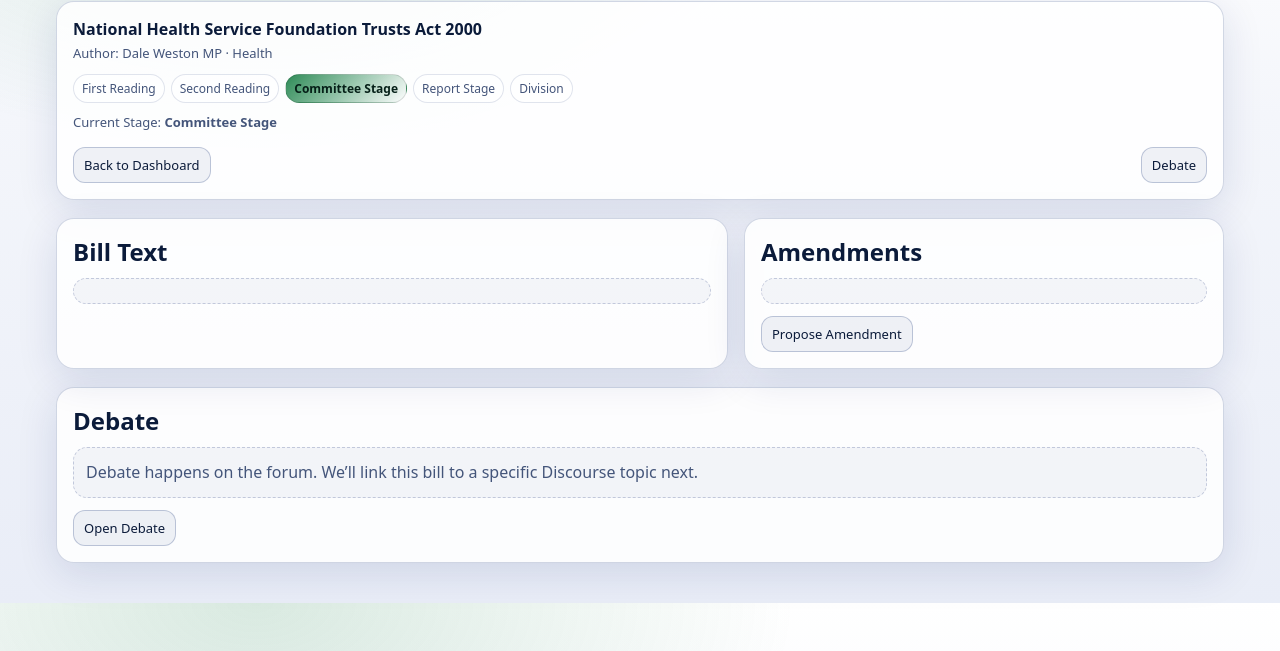
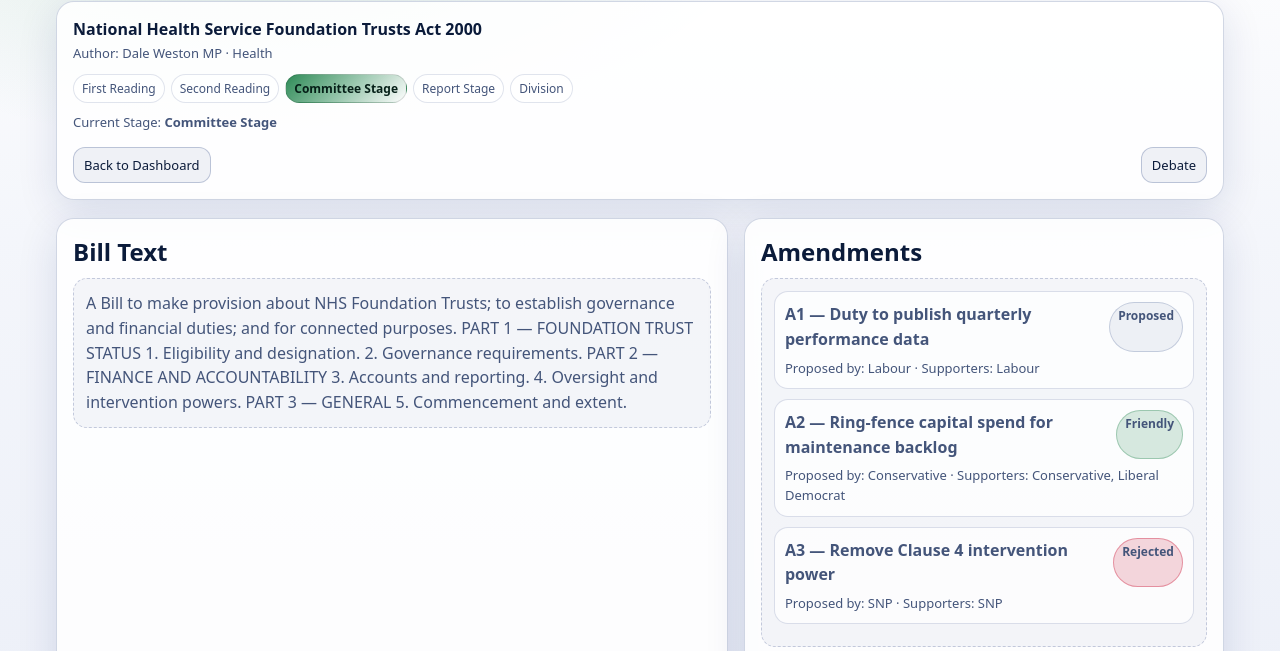
Before and after one commit to DaleW82003/rulebritannia-app, a plain HTML site: page bill.html in a window 1280 px wide. Shown: the part 149-800 px from the top of the page. Drawn offline with Linux system fonts and the light colour scheme.

Commit message:
Update bill.html

```diff
--- a/bill.html
+++ b/bill.html
@@ -17,14 +17,14 @@
 
     <nav class="nav">
       <a href="dashboard.html">Home</a>
-      <a href="bill.html">Legislation</a>
+      <a href="dashboard.html#order-paper">Legislation</a>
       <a href="https://forum.rulebritannia.org" target="_blank" rel="noopener">Forum</a>
     </nav>
   </div>
 </header>
 
 <main class="wrap">
-  <h1 class="page-title" id="billTitle">Bill</h1>
+  <h1 class="page-title" id="billTitle">Loading…</h1>
 
   <section class="panel" id="billMeta">
     Loading bill…
@@ -33,17 +33,16 @@
   <div class="bill-layout">
     <section class="panel">
       <h2>Bill Text</h2>
-  <div class="muted-block" id="billText"></div>
-
+      <div class="muted-block" id="billText"></div>
     </section>
 
     <section class="panel">
       <h2>Amendments</h2>
-<div id="amendmentsList" class="muted-block"></div>
 
+      <div id="amendmentsList" class="muted-block"></div>
 
       <div style="margin-top:12px;">
-        <a class="btn" href="#">Propose Amendment</a>
+        <a class="btn" href="#" onclick="alert('Form comes in Step 8'); return false;">Propose Amendment</a>
       </div>
     </section>
   </div>
@@ -51,7 +50,7 @@
   <section class="panel">
     <h2>Debate</h2>
     <div class="muted-block">
-      Debate happens on the forum. We’ll link this bill to a specific Discourse topic next.
+      Debate happens on the forum. Next step we’ll link each bill to a specific Discourse topic and embed it.
     </div>
     <div style="margin-top:12px;">
       <a class="btn" id="debateBtn" href="https://forum.rulebritannia.org" target="_blank" rel="noopener">Open Debate</a>
@@ -60,38 +59,128 @@
 </main>
 
 <script>
-  // Basic loader for bill.html
   const params = new URLSearchParams(location.search);
   const billId = params.get("id");
+
+  const stageOrder = [
+    "First Reading",
+    "Second Reading",
+    "Committee Stage",
+    "Report Stage",
+    "Division"
+  ];
+
+  function escapeHtml(str) {
+    return String(str)
+      .replaceAll("&","&amp;")
+      .replaceAll("<","&lt;")
+      .replaceAll(">","&gt;")
+      .replaceAll('"',"&quot;")
+      .replaceAll("'","&#039;");
+  }
 
   fetch("data/demo.json")
     .then(r => r.json())
     .then(data => {
       const bills = data.orderPaperCommons || [];
-      const b = bills.find(x => x.id === billId) || bills[0];
 
-      document.getElementById("billTitle").textContent = b ? b.title : "Bill";
+      // Find bill by id. If no id provided, show first bill. If id is wrong, show "not found".
+      let b = null;
+      if (billId) b = bills.find(x => x.id === billId);
+      if (!billId && bills.length) b = bills[0];
 
-      const stageOrder = ["First Reading","Second Reading","Committee Stage","Report Stage","Division"];
+      if (!b) {
+        document.getElementById("billTitle").textContent = "Bill not found";
+        document.getElementById("billMeta").innerHTML = `
+          <div class="muted-block">
+            This bill ID doesn’t exist. Go back to the dashboard and open a bill from the Order Paper.
+          </div>
+          <div style="margin-top:12px;">
+            <a class="btn" href="dashboard.html">Back to Dashboard</a>
+          </div>
+        `;
+        document.getElementById("billText").textContent = "";
+        document.getElementById("amendmentsList").textContent = "";
+        return;
+      }
+
+      // Title
+      document.getElementById("billTitle").textContent = b.title;
+
+      // Stage chips
       const stageChips = stageOrder.map(s => `
-        <div class="stage ${b && b.stage === s ? "on" : ""}">${s}</div>
+        <div class="stage ${b.stage === s ? "on" : ""}">${s}</div>
       `).join("");
 
+      // Result block
       let resultBlock = "";
-      if (b && b.status === "passed") resultBlock = `<div class="bill-result passed">Royal Assent Granted</div>`;
-      if (b && b.status === "failed") resultBlock = `<div class="bill-result failed">Bill Defeated</div>`;
-      if (b && b.status === "in-progress") resultBlock = `<div class="bill-current">Current Stage: <b>${b.stage}</b></div>`;
+      if (b.status === "passed") resultBlock = `<div class="bill-result passed">Royal Assent Granted</div>`;
+      else if (b.status === "failed") resultBlock = `<div class="bill-result failed">Bill Defeated</div>`;
+      else resultBlock = `<div class="bill-current">Current Stage: <b>${escapeHtml(b.stage)}</b></div>`;
 
-      document.getElementById("billMeta").innerHTML = b ? `
-        <div class="bill-title">${b.title}</div>
-        <div class="bill-sub">Author: ${b.author} · ${b.department}</div>
-        <div class="stage-track" style="margin-top:12px;">${stageChips}</div>
+      // Meta panel
+      document.getElementById("billMeta").innerHTML = `
+        <div class="bill-title">${escapeHtml(b.title)}</div>
+        <div class="bill-sub">Author: ${escapeHtml(b.author)} · ${escapeHtml(b.department)}</div>
+
+        <div class="stage-track" style="margin-top:12px;">
+          ${stageChips}
+        </div>
+
         ${resultBlock}
+
         <div class="bill-actions spaced" style="margin-top:16px;">
           <a class="btn" href="dashboard.html">Back to Dashboard</a>
           <a class="btn" href="https://forum.rulebritannia.org" target="_blank" rel="noopener">Debate</a>
         </div>
-      ` : `Bill not found.`;
+      `;
+
+      // Bill text
+      const billTextEl = document.getElementById("billText");
+      billTextEl.textContent = b.billText || "(No bill text added yet.)";
+
+      // Amendments
+      const amendEl = document.getElementById("amendmentsList");
+      const ams = b.amendments || [];
+
+      if (!ams.length) {
+        amendEl.textContent = "No amendments proposed.";
+      } else {
+        amendEl.innerHTML = ams.map(a => {
+          const status = (a.status || "proposed").toLowerCase();
+          const supporters = Array.isArray(a.supporters) ? a.supporters.join(", ") : "None";
+
+          return `
+            <div class="amend">
+              <div class="amend-top">
+                <b>${escapeHtml(a.id)} — ${escapeHtml(a.title)}</b>
+                <span class="tag ${escapeHtml(status)}">${escapeHtml(status)}</span>
+              </div>
+              <div class="amend-sub">
+                Proposed by: ${escapeHtml(a.proposedBy || "Unknown")}
+                · Supporters: ${escapeHtml(supporters)}
+              </div>
+            </div>
+          `;
+        }).join("");
+      }
+
+      // Debate link (placeholder)
+      // Later: b.discourseTopicUrl or b.discourseTopicId
+      const debateBtn = document.getElementById("debateBtn");
+      if (debateBtn) debateBtn.href = "https://forum.rulebritannia.org";
+    })
+    .catch(err => {
+      console.error(err);
+      document.getElementById("billTitle").textContent = "Error loading bill";
+      document.getElementById("billMeta").innerHTML = `
+        <div class="muted-block">
+          Couldn’t load demo data. Check that <b>data/demo.json</b> is valid JSON.
+        </div>
+        <div style="margin-top:12px;">
+          <a class="btn" href="dashboard.html">Back to Dashboard</a>
+        </div>
+      `;
     });
 </script>
 </body>
```
